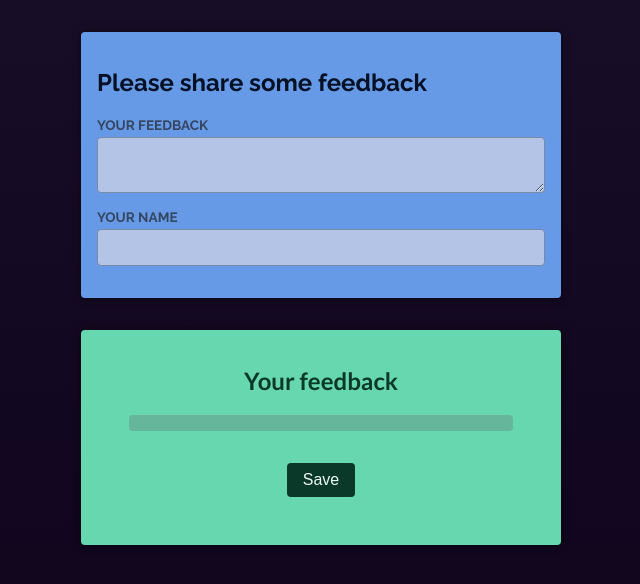
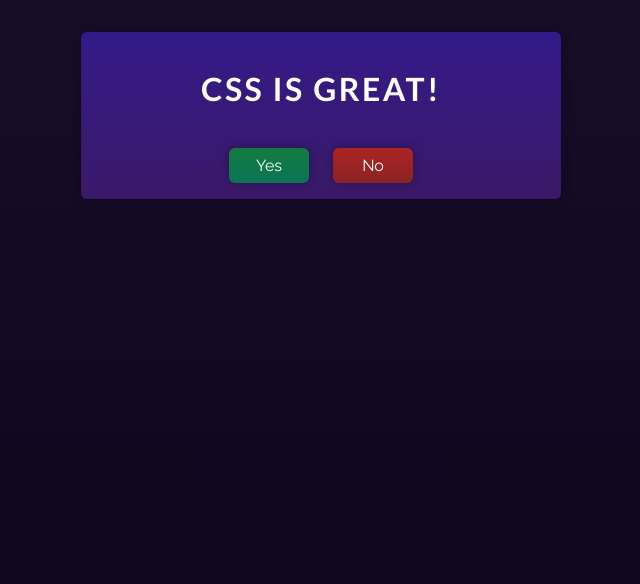
Before and after one commit to M2BARH/react-course, a React (Create React App) app in the folder section_three/my-react-app/: page / in a window 1280 px wide. Shown: the top 584 px of the page, without its empty margins (319-959 px from the left). Built offline with nearby package versions, Linux system fonts and the light colour scheme; the HTML template or start-up script is replaced by a standard one.

Commit message:
coding exercise 17

```diff
--- a/section_three/my-react-app/src/App.js
+++ b/section_three/my-react-app/src/App.js
@@ -1,41 +1,25 @@
-import React from "react";
-import Review from "./components/review_component/Review";
+import React from 'react';
 
 function App() {
-  const [feedBack, setFeedBack] = React.useState();
-  const [name, setName] = React.useState();
 
-  function handleFeedBackChange(event) {
-    setFeedBack(event.target.value);
-  }
+    const [color, setColor] = React.useState('white');
 
-  function handleNameChange(event) {
-    setName(event.target.value);
-  }
+    const handleClick = (newColor) => {
+        setColor(newColor);
+    };
 
-  return (
-    <>
-      <section id="feedback">
-        <h2>Please share some feedback</h2>
-        <p>
-          <label>Your Feedback</label>
-          <textarea value={feedBack} onChange={handleFeedBackChange} />
-        </p>
-        <p>
-          <label>Your Name</label>
-          <input type="text" value={name} onChange={handleNameChange} />
-        </p>
-      </section>
-      <section id="draft">
-        <h2>Your feedback</h2>
-
-        <Review feedback={feedBack} student={name} />
-
-        <p>
-          <button>Save</button>
-        </p>
-      </section>
-    </>
+    return (
+    <div id="app">
+      <h1 style={{color}}>CSS is great!</h1>
+      <menu>
+        <li>
+          <button onClick={() => handleClick('green')}>Yes</button>
+        </li>
+        <li>
+          <button onClick={() => handleClick('red')}>No</button>
+        </li>
+      </menu>
+    </div>
   );
 }
 
--- a/section_three/my-react-app/src/components/review_component/Review.js
+++ /dev/null
@@ -1,10 +0,0 @@
-export default function Review({ feedback, student }) {
-  return (
-    <figure>
-      <blockquote>
-        <p>{feedback}</p>
-      </blockquote>
-      <figcaption>{student}</figcaption>
-    </figure>
-  );
-}
--- a/section_three/my-react-app/src/index.css
+++ b/section_three/my-react-app/src/index.css
@@ -1,4 +1,4 @@
-@import url("https://fonts.googleapis.com/css2?family=Raleway:wght@400;700&family=Lato:wght@400;700&display=swap");
+@import url('https://fonts.googleapis.com/css2?family=Raleway:wght@400;700&family=Lato:wght@400;700&display=swap');
 
 * {
   box-sizing: border-box;
@@ -6,7 +6,7 @@
 
 body {
   margin: 0;
-  font-family: "Raleway", sans-serif;
+  font-family: 'Raleway', sans-serif;
   -webkit-font-smoothing: antialiased;
   -moz-osx-font-smoothing: grayscale;
   background: linear-gradient(#180d27, #0c0219);
@@ -14,84 +14,59 @@ body {
   min-height: 100vh;
 }
 
-#feedback {
-  max-width: 30rem;
+#app {
   margin: 2rem auto;
   padding: 1rem;
-  background-color: #669ae7;
-  color: #041023;
-  border-radius: 4px;
-  box-shadow: 0 0 8px rgba(0, 0, 0, 0.5);
+  max-width: 30rem;
+  text-align: center;
+  border-radius: 6px;
+  background: linear-gradient(#341a89, #3a1967);
+  box-shadow: 0 0 8px rgba(0, 0, 0, 0.3);
 }
 
-#feedback p {
-  margin: 0.5rem 0;
+h1 {
+  letter-spacing: 0.15rem;
+  font-family: 'Lato', sans-serif;
+  text-transform: uppercase;
+  margin-bottom: 2.5rem;
 }
 
-#feedback label {
-  display: block;
-  font-weight: bold;
-  text-transform: uppercase;
-  color: #364660;
-  font-size: 0.85rem;
-  margin: 0.25rem 0;
+menu {
+  list-style: none;
+  margin: 0;
+  padding: 0;
+  display: flex;
+  gap: 1.5rem;
+  justify-content: center;
 }
 
-#feedback input,
-#feedback textarea {
-  font: inherit;
-  display: block;
-  margin: 0 0 1rem 0;
-  padding: 0.5rem;
-  width: 100%;
-  border-radius: 4px;
-  border: 1px solid #798aa9;
-  background-color: #b4c4e6;
-  color: #041023;
+menu button {
+  width: 5rem;
+  text-align: center;
+  border: none;
+  background: none;
+  color: white;
+  font-family: inherit;
+  font-size: inherit;
+  cursor: pointer;
+  padding: 0.5rem 1rem;
+  border-radius: 6px;
 }
 
-#draft {
-  font-family: "Lato", sans-serif;
-  max-width: 30rem;
-  margin: 2rem auto;
-  padding: 1rem;
-  background-color: #67d7b0;
-  color: #0b3929;
-  border-radius: 4px;
-  box-shadow: 0 0 8px rgba(0, 0, 0, 0.5);
-  text-align: center;
+menu li:first-child button {
+  background: linear-gradient(#147a42, #0b7555);
+  box-shadow: 0 0 8px rgba(0, 0, 0, 0.3);
 }
 
-#draft figure {
-  margin: 0;
-  padding: 0;
+menu li:first-child button:hover {
+  background: linear-gradient(#169d75, #13954e);
 }
 
-#draft blockquote {
-  margin: 0 2rem;
-  padding: 0.5rem 1rem;
-  background-color: #65b69a;
-  border-radius: 4px;
-  color: #042217;
-  font-style: italic;
+menu li:last-child button {
+  background: linear-gradient(#ad2424, #8b2323);
+  box-shadow: 0 0 8px rgba(0, 0, 0, 0.3);
 }
 
-#draft blockquote p {
-  margin: 0;
+menu li:last-child button:hover {
+  background: linear-gradient(#bd4e4e, #cd3030);
 }
-
-#draft figcaption {
-  margin: 0.2rem 0;
-  font-size: 0.75rem;
-}
-
-#draft button {
-  margin: 1rem 0;
-  padding: 0.5rem 1rem;
-  border-radius: 4px;
-  border: none;
-  background-color: #0b3929;
-  color: #ecf8f4;
-  font-size: 1rem;
-  cursor: pointer;
-}
```
